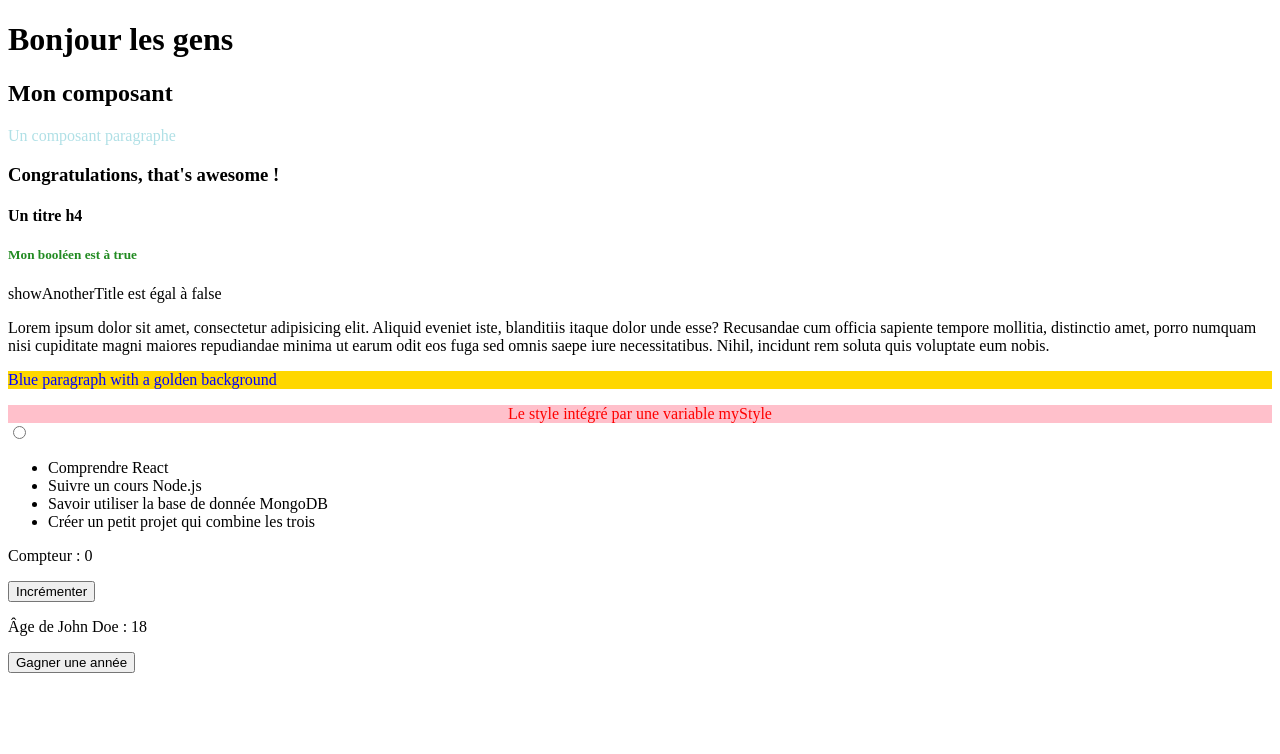
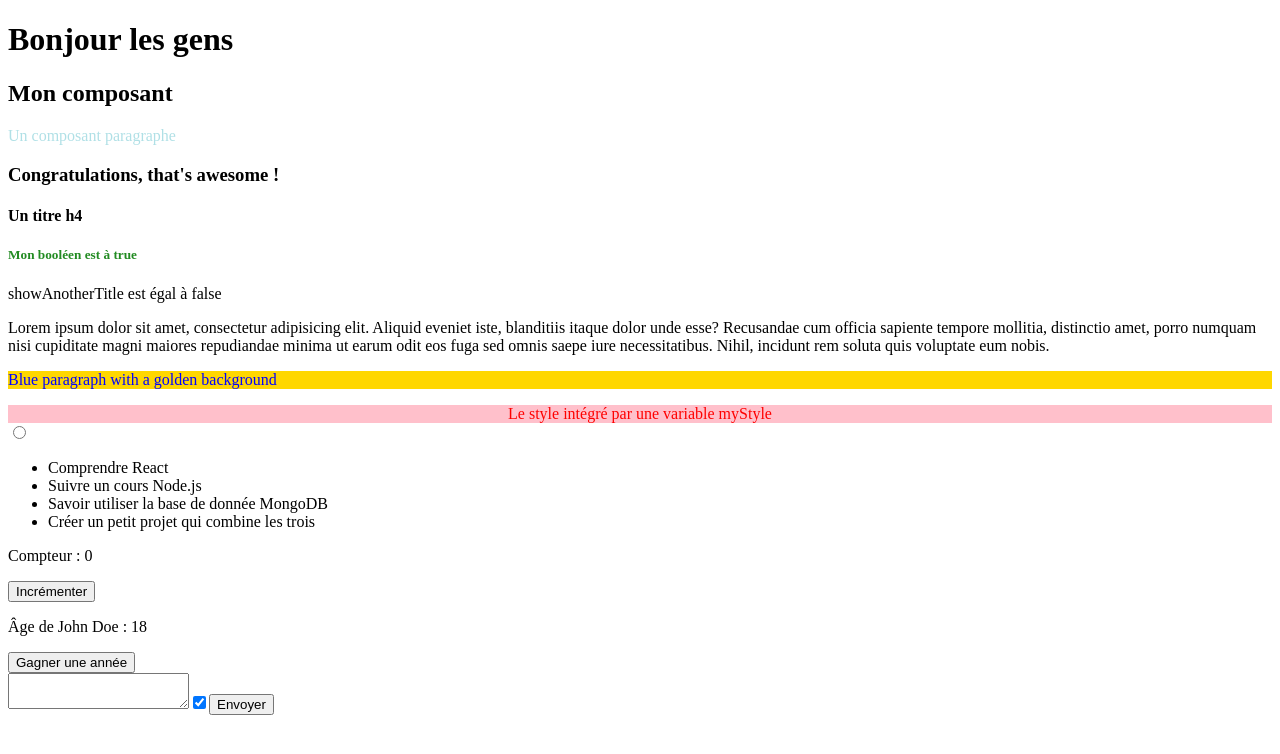
Before and after one commit to Luna-bf/React-Grafikart, a React (Vite) app: page / in a window 1280 px wide. Shown: the top 754 px of the page. Built offline with nearby package versions, Linux system fonts and the light colour scheme.

Commit message:
Added a form

```diff
--- a/src/Form.jsx
+++ b/src/Form.jsx
@@ -2,10 +2,24 @@ import { useState } from "react";
 
 function Form() {
 
-    return <>
+    const [value, setValue] = useState(''); {/*Je met une string vide pour ne pas avoir de problème*/}
+
+    const handleChange = (e) => {
+        setValue(e.target.value)
+    }
 
 
-    </>
+    const [checked, setChecked] = useState(true)
+
+    const toggleCheck = () => {
+        setChecked(!checked)
+    }
+
+    return <form>
+        <textarea value={value} onChange={handleChange}/>
+        <input type="checkbox" checked={checked} onChange={toggleCheck}/>
+        <button disabled={!checked}>Envoyer</button>
+    </form>
 }
 
 export default Form
```
